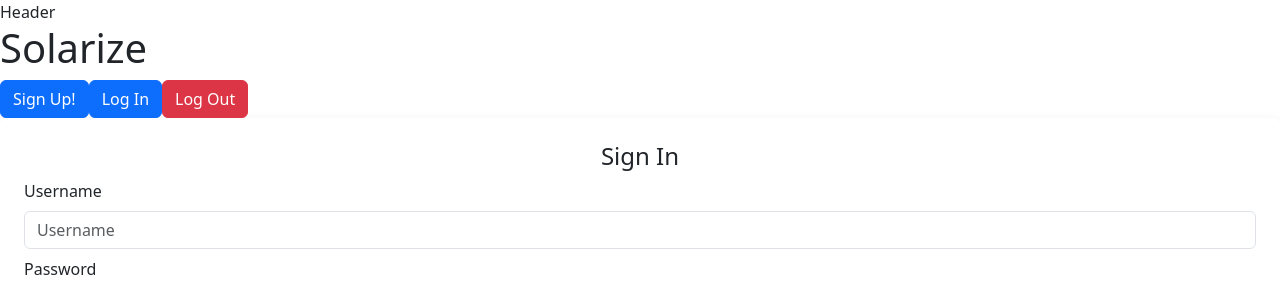
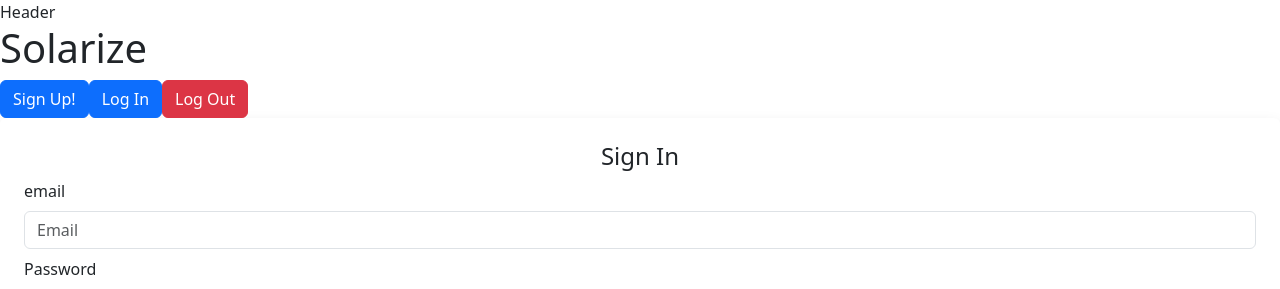
Before and after one commit to chingu-voyages/v52-tier3-team-38, a Next.js app: page /login in a window 1280 px wide. Shown: the top 289 px of the page. Built offline with nearby package versions, Linux system fonts and the light colour scheme.

Commit message:
Added login server action to form allowing signed up user to be able to login to application

```diff
--- a/src/app/login/actions.js
+++ b/src/app/login/actions.js
@@ -3,17 +3,17 @@
 import { revalidatePath } from "next/cache"
 import { redirect } from 'next/navigation'
 
-import { createClient } from "../../../utils/supabase/client"
+import { createClient } from "../../../utils/supabase/server"
 
 export async function login(formData) {
   const supabase = await createClient();
 
-  const data = {
+  const credentials = {
     email: formData.get('email'),
     password: formData.get('password')
   }
 
-  const { error } = await supabase.auth.signInWithPassword(data)
+  const { data, error } = await supabase.auth.signInWithPassword(credentials)
 
   if (error) {
     redirect('/error')
--- a/src/app/login/page.js
+++ b/src/app/login/page.js
@@ -1,10 +1,10 @@
 "use client";
 import React, { useState } from "react";
 import { Form, Button, Alert } from "react-bootstrap";
-import { login, signup } from "./actions";
+import { login } from "./actions";
 
 const Login = () => {
-  const [inputUsername, setInputUsername] = useState("");
+  const [inputEmail, setInputEmail] = useState("");
   const [inputPassword, setInputPassword] = useState("");
 
   const [show, setShow] = useState(false);
@@ -13,11 +13,13 @@ const Login = () => {
   const handleSubmit = async (event) => {
     event.preventDefault();
     setLoading(true);
-    await delay(500);
-    console.log(`Username :${inputUsername}, Password :${inputPassword}`);
-    if (inputUsername !== "admin" || inputPassword !== "admin") {
-      setShow(true);
-    }
+
+    const formData = new FormData(event.target);
+    formData.append("email", inputEmail)
+    formData.append("password", inputPassword)
+
+    await login(formData);
+
     setLoading(false);
   };
 
@@ -51,12 +53,12 @@ const Login = () => {
           <div />
         )}
         <Form.Group className="mb-2" controlId="username">
-          <Form.Label>Username</Form.Label>
+          <Form.Label>email</Form.Label>
           <Form.Control
             type="text"
-            value={inputUsername}
-            placeholder="Username"
-            onChange={(e) => setInputUsername(e.target.value)}
+            value={inputEmail}
+            placeholder="Email"
+            onChange={(e) => setInputEmail(e.target.value)}
             required
           />
         </Form.Group>
```
